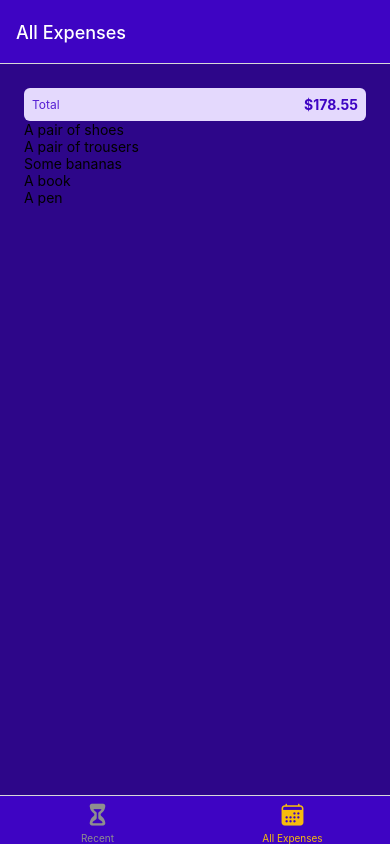
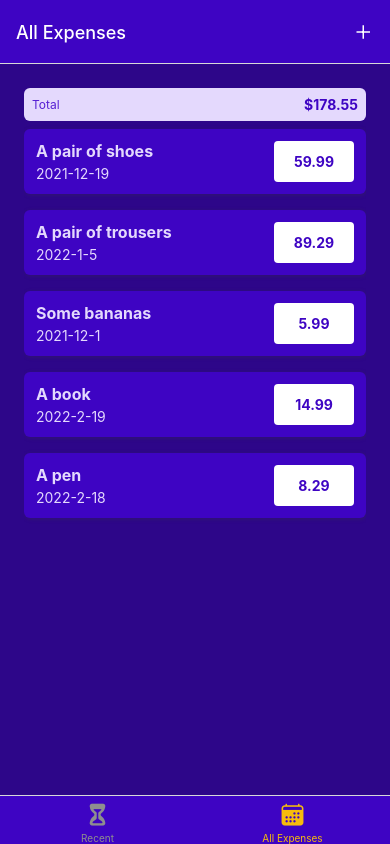
Before and after one commit to abhiroop43/expense-tracker, a React Native app: screen /AllExpenses in a window 390 px wide. Built offline with nearby package versions, Linux system fonts and the light colour scheme.

Commit message:
added edit expenses navigation

```diff
--- a/App.js
+++ b/App.js
@@ -7,6 +7,7 @@
 import AllExpenses from './screens/AllExpenses';
 import { GlobalStyles } from './constants/styles';
 import { Ionicons } from '@expo/vector-icons';
+import IconButton from './components/UI/IconButton';
 
 const Stack = createNativeStackNavigator();
 const BottomTabs = createBottomTabNavigator();
@@ -14,7 +15,7 @@
 function ExpensesOverview() {
   return (
     <BottomTabs.Navigator
-      screenOptions={{
+      screenOptions={({ navigation }) => ({
         headerStyle: {
           backgroundColor: GlobalStyles.colors.primary500,
         },
@@ -23,7 +24,17 @@
           backgroundColor: GlobalStyles.colors.primary500,
         },
         tabBarActiveTintColor: GlobalStyles.colors.accent500,
-      }}
+        headerRight: ({ tintColor }) => (
+          <IconButton
+            icon="add"
+            size={24}
+            color={tintColor}
+            onPress={() => {
+              navigation.navigate('ManageExpense');
+            }}
+          />
+        ),
+      })}
     >
       <BottomTabs.Screen
         name="RecentExpenses"
--- a/components/ExpensesOutput/ExpenseItem.js
+++ b/components/ExpensesOutput/ExpenseItem.js
@@ -1,17 +1,68 @@
-import { Pressable, Text, View } from 'react-native';
+import { Pressable, StyleSheet, Text, View } from 'react-native';
+import { useNavigation } from '@react-navigation/native';
+import { GlobalStyles } from '../../constants/styles';
+import { getFormattedDate } from '../../util/date';
 
-function ExpenseItem() {
+function ExpenseItem({ description, amount, date }) {
+  const navigation = useNavigation();
+
+  function expensePressHandler() {
+    navigation.navigate('ManageExpense');
+  }
+
   return (
-    <Pressable>
-      <View>
+    <Pressable onPress={expensePressHandler} style={({ pressed }) => pressed && styles.pressed} android_ripple>
+      <View style={styles.expenseItem}>
         <View>
-          <Text>DESCRIPTION</Text>
-          <Text>DATE</Text>
+          <Text style={[styles.textBase, styles.description]}>{description}</Text>
+          <Text style={styles.textBase}>{getFormattedDate(date)}</Text>
         </View>
-        <Text>AMOUNT</Text>
+        <View style={styles.amountContainer}>
+          <Text style={styles.amount}>{amount.toFixed(2)}</Text>
+        </View>
       </View>
     </Pressable>
   );
 }
 
 export default ExpenseItem;
+
+const styles = StyleSheet.create({
+  expenseItem: {
+    padding: 12,
+    marginVertical: 8,
+    backgroundColor: GlobalStyles.colors.primary500,
+    flexDirection: 'row',
+    justifyContent: 'space-between',
+    borderRadius: 6,
+    elevation: 3,
+    shadowColor: GlobalStyles.colors.gray500,
+    shadowRadius: 4,
+    shadowOffset: { width: 1, height: 1 },
+    shadowOpacity: 0.4,
+  },
+  textBase: {
+    color: GlobalStyles.colors.primary50,
+  },
+  description: {
+    fontSize: 16,
+    marginBottom: 4,
+    fontWeight: 'bold',
+  },
+  amountContainer: {
+    paddingHorizontal: 12,
+    paddingVertical: 4,
+    backgroundColor: 'white',
+    justifyContent: 'center',
+    alignItems: 'center',
+    borderRadius: 4,
+    minWidth: 80,
+  },
+  amount: {
+    color: GlobalStyles.colors.primary500,
+    fontWeight: 'bold',
+  },
+  pressed: {
+    opacity: 0.75,
+  },
+});
--- a/components/ExpensesOutput/ExpensesList.js
+++ b/components/ExpensesOutput/ExpensesList.js
@@ -1,7 +1,8 @@
-import { FlatList, Text } from 'react-native';
+import { FlatList } from 'react-native';
+import ExpenseItem from './ExpenseItem';
 
 function renderExpenseItem(itemData) {
-  return <Text>{itemData.item.description}</Text>;
+  return <ExpenseItem {...itemData.item} />;
 }
 
 function ExpensesList({ expenses }) {
--- a/components/ExpensesOutput/ExpensesOutput.js
+++ b/components/ExpensesOutput/ExpensesOutput.js
@@ -50,7 +50,9 @@
 const styles = StyleSheet.create({
   container: {
     flex: 1,
-    padding: 24,
+    paddingHorizontal: 24,
+    paddingTop: 24,
+    paddingBottom: 0,
     backgroundColor: GlobalStyles.colors.primary700,
   },
 });
--- /dev/null
+++ b/components/UI/IconButton.js
@@ -0,0 +1,26 @@
+import { Pressable, StyleSheet, View } from 'react-native';
+import { Ionicons } from '@expo/vector-icons';
+
+function IconButton({ icon, size, color, onPress }) {
+  return (
+    <Pressable onPress={onPress} style={({ pressed }) => pressed && styles.pressed}>
+      <View style={styles.buttonContainer}>
+        <Ionicons name={icon} size={size} color={color} />
+      </View>
+    </Pressable>
+  );
+}
+
+export default IconButton;
+
+const styles = StyleSheet.create({
+  buttonContainer: {
+    borderRadius: 24,
+    padding: 6,
+    marginHorizontal: 8,
+    marginVertical: 2,
+  },
+  pressed: {
+    opacity: 0.75,
+  },
+});
--- /dev/null
+++ b/util/date.js
@@ -0,0 +1,3 @@
+export function getFormattedDate(date) {
+  return `${date.getFullYear()}-${date.getMonth() + 1}-${date.getDate()}`;
+}
```
